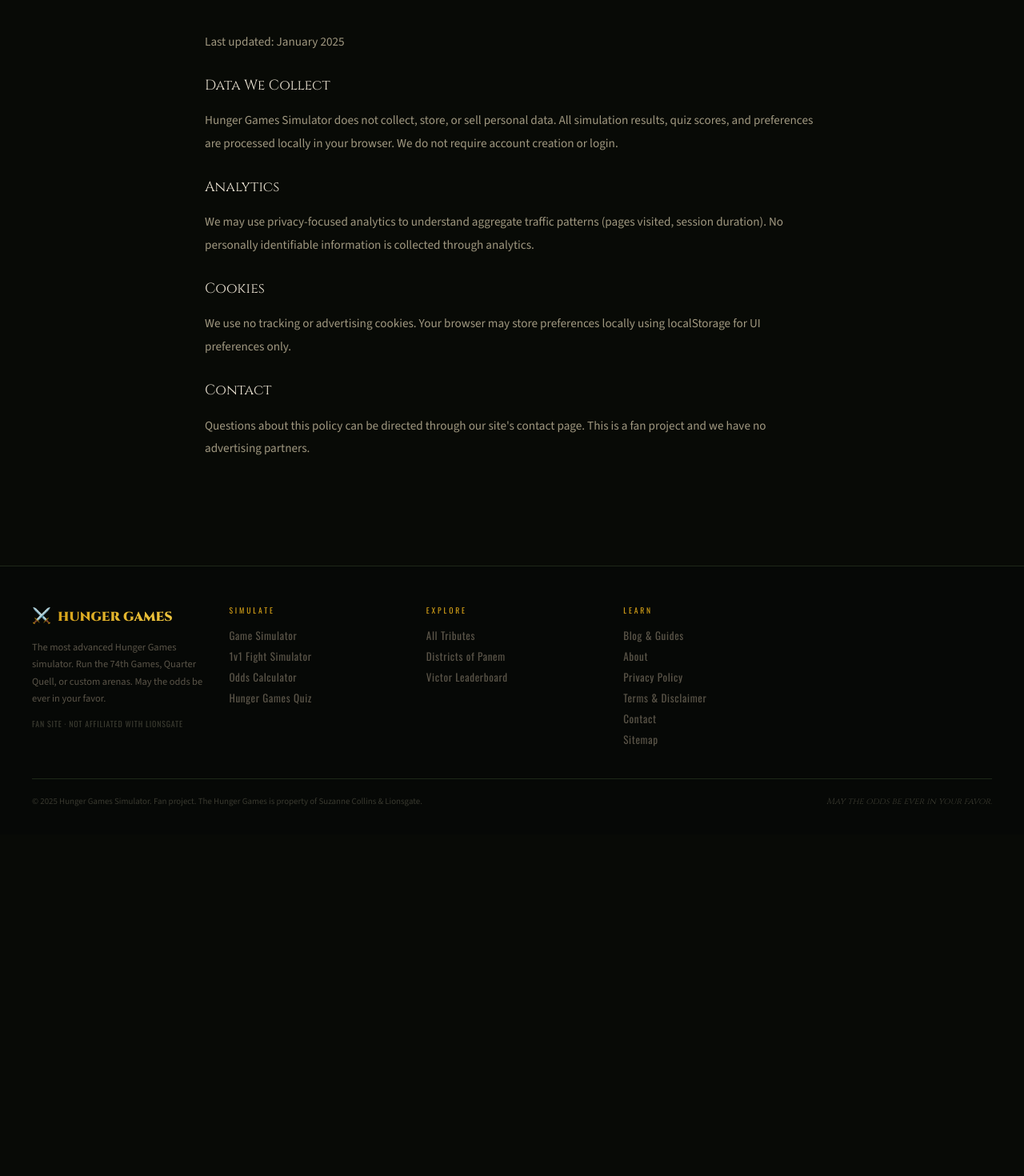
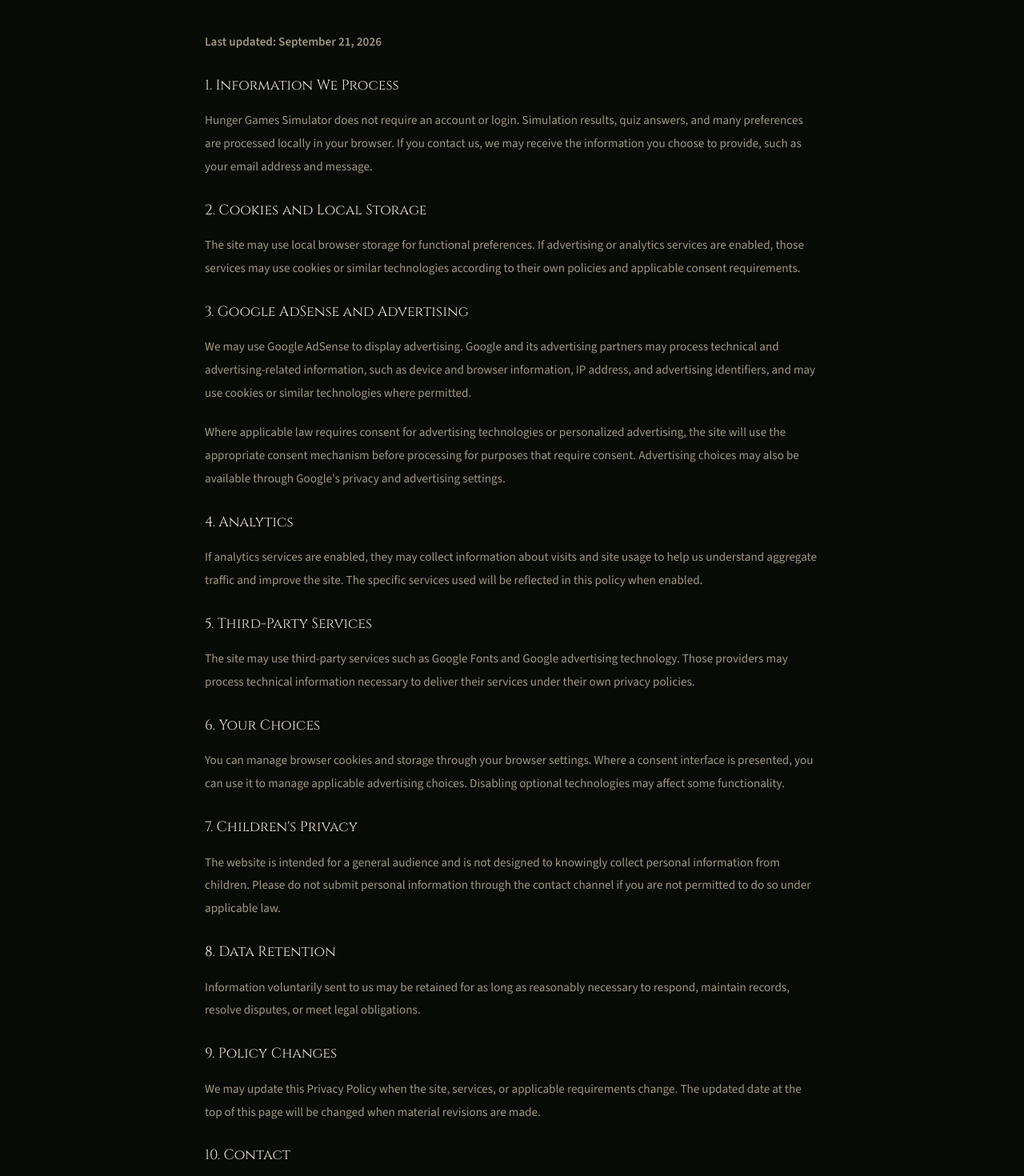
Before and after one commit to husnainseoservices/hunger-games-simulator, a Next.js app: page /privacy in a window 1280 px wide. Shown: the part 180-1650 px from the top of the page at 80% size. Before the commit the page ends 1223 px from the top, so only its background shows below. Built offline with nearby package versions, Linux system fonts and the light colour scheme; no server answers.

Commit message:
Update page.tsx

```diff
--- a/app/privacy/page.tsx
+++ b/app/privacy/page.tsx
@@ -14,15 +14,40 @@
       </nav>
       <h1 style={{fontFamily:'Cinzel, Georgia, serif',fontWeight:900,fontSize:'clamp(1.75rem,4vw,2.5rem)',margin:'0 0 1.5rem'}}>Privacy Policy</h1>
       <div style={{color:'#a09880',lineHeight:1.9,fontSize:'0.95rem'}}>
-        <p style={{marginBottom:'1.25rem'}}>Last updated: January 2025</p>
-        <h2 style={{fontFamily:'Cinzel, serif',color:'#e8e0d0',fontSize:'1.1rem',margin:'1.5rem 0 0.75rem'}}>Data We Collect</h2>
-        <p style={{marginBottom:'1.25rem'}}>Hunger Games Simulator does not collect, store, or sell personal data. All simulation results, quiz scores, and preferences are processed locally in your browser. We do not require account creation or login.</p>
-        <h2 style={{fontFamily:'Cinzel, serif',color:'#e8e0d0',fontSize:'1.1rem',margin:'1.5rem 0 0.75rem'}}>Analytics</h2>
-        <p style={{marginBottom:'1.25rem'}}>We may use privacy-focused analytics to understand aggregate traffic patterns (pages visited, session duration). No personally identifiable information is collected through analytics.</p>
-        <h2 style={{fontFamily:'Cinzel, serif',color:'#e8e0d0',fontSize:'1.1rem',margin:'1.5rem 0 0.75rem'}}>Cookies</h2>
-        <p style={{marginBottom:'1.25rem'}}>We use no tracking or advertising cookies. Your browser may store preferences locally using localStorage for UI preferences only.</p>
-        <h2 style={{fontFamily:'Cinzel, serif',color:'#e8e0d0',fontSize:'1.1rem',margin:'1.5rem 0 0.75rem'}}>Contact</h2>
-        <p style={{marginBottom:'1.25rem'}}>Questions about this policy can be directed through our site's contact page. This is a fan project and we have no advertising partners.</p>
+        <p style={{marginBottom:'1.25rem'}}><strong>Last updated: September 21, 2026</strong></p>
+
+        <h2 style={{fontFamily:'Cinzel, serif',color:'#e8e0d0',fontSize:'1.1rem',margin:'1.5rem 0 0.75rem'}}>1. Information We Process</h2>
+        <p style={{marginBottom:'1.25rem'}}>Hunger Games Simulator does not require an account or login. Simulation results, quiz answers, and many preferences are processed locally in your browser. If you contact us, we may receive the information you choose to provide, such as your email address and message.</p>
+
+        <h2 style={{fontFamily:'Cinzel, serif',color:'#e8e0d0',fontSize:'1.1rem',margin:'1.5rem 0 0.75rem'}}>2. Cookies and Local Storage</h2>
+        <p style={{marginBottom:'1.25rem'}}>The site may use local browser storage for functional preferences. If advertising or analytics services are enabled, those services may use cookies or similar technologies according to their own policies and applicable consent requirements.</p>
+
+        <h2 style={{fontFamily:'Cinzel, serif',color:'#e8e0d0',fontSize:'1.1rem',margin:'1.5rem 0 0.75rem'}}>3. Google AdSense and Advertising</h2>
+        <p style={{marginBottom:'1.25rem'}}>We may use Google AdSense to display advertising. Google and its advertising partners may process technical and advertising-related information, such as device and browser information, IP address, and advertising identifiers, and may use cookies or similar technologies where permitted.</p>
+        <p style={{marginBottom:'1.25rem'}}>Where applicable law requires consent for advertising technologies or personalized advertising, the site will use the appropriate consent mechanism before processing for purposes that require consent. Advertising choices may also be available through Google's privacy and advertising settings.</p>
+
+        <h2 style={{fontFamily:'Cinzel, serif',color:'#e8e0d0',fontSize:'1.1rem',margin:'1.5rem 0 0.75rem'}}>4. Analytics</h2>
+        <p style={{marginBottom:'1.25rem'}}>If analytics services are enabled, they may collect information about visits and site usage to help us understand aggregate traffic and improve the site. The specific services used will be reflected in this policy when enabled.</p>
+
+        <h2 style={{fontFamily:'Cinzel, serif',color:'#e8e0d0',fontSize:'1.1rem',margin:'1.5rem 0 0.75rem'}}>5. Third-Party Services</h2>
+        <p style={{marginBottom:'1.25rem'}}>The site may use third-party services such as Google Fonts and Google advertising technology. Those providers may process technical information necessary to deliver their services under their own privacy policies.</p>
+
+        <h2 style={{fontFamily:'Cinzel, serif',color:'#e8e0d0',fontSize:'1.1rem',margin:'1.5rem 0 0.75rem'}}>6. Your Choices</h2>
+        <p style={{marginBottom:'1.25rem'}}>You can manage browser cookies and storage through your browser settings. Where a consent interface is presented, you can use it to manage applicable advertising choices. Disabling optional technologies may affect some functionality.</p>
+
+        <h2 style={{fontFamily:'Cinzel, serif',color:'#e8e0d0',fontSize:'1.1rem',margin:'1.5rem 0 0.75rem'}}>7. Children's Privacy</h2>
+        <p style={{marginBottom:'1.25rem'}}>The website is intended for a general audience and is not designed to knowingly collect personal information from children. Please do not submit personal information through the contact channel if you are not permitted to do so under applicable law.</p>
+
+        <h2 style={{fontFamily:'Cinzel, serif',color:'#e8e0d0',fontSize:'1.1rem',margin:'1.5rem 0 0.75rem'}}>8. Data Retention</h2>
+        <p style={{marginBottom:'1.25rem'}}>Information voluntarily sent to us may be retained for as long as reasonably necessary to respond, maintain records, resolve disputes, or meet legal obligations.</p>
+
+        <h2 style={{fontFamily:'Cinzel, serif',color:'#e8e0d0',fontSize:'1.1rem',margin:'1.5rem 0 0.75rem'}}>9. Policy Changes</h2>
+        <p style={{marginBottom:'1.25rem'}}>We may update this Privacy Policy when the site, services, or applicable requirements change. The updated date at the top of this page will be changed when material revisions are made.</p>
+
+        <h2 style={{fontFamily:'Cinzel, serif',color:'#e8e0d0',fontSize:'1.1rem',margin:'1.5rem 0 0.75rem'}}>10. Contact</h2>
+        <p style={{marginBottom:'1.25rem'}}>For privacy questions, copyright notices, or other site inquiries, please use our <Link href="/contact" style={{color:'#d4a017'}}>Contact page</Link>.</p>
+
+        <p style={{marginTop:'2rem',paddingTop:'1rem',borderTop:'1px solid #1e2818',fontSize:'0.82rem'}}><strong>Note:</strong> This page is a general website privacy notice and should be reviewed against the actual services enabled on the deployed site and the laws applicable to its visitors.</p>
       </div>
     </div>
   );
```
